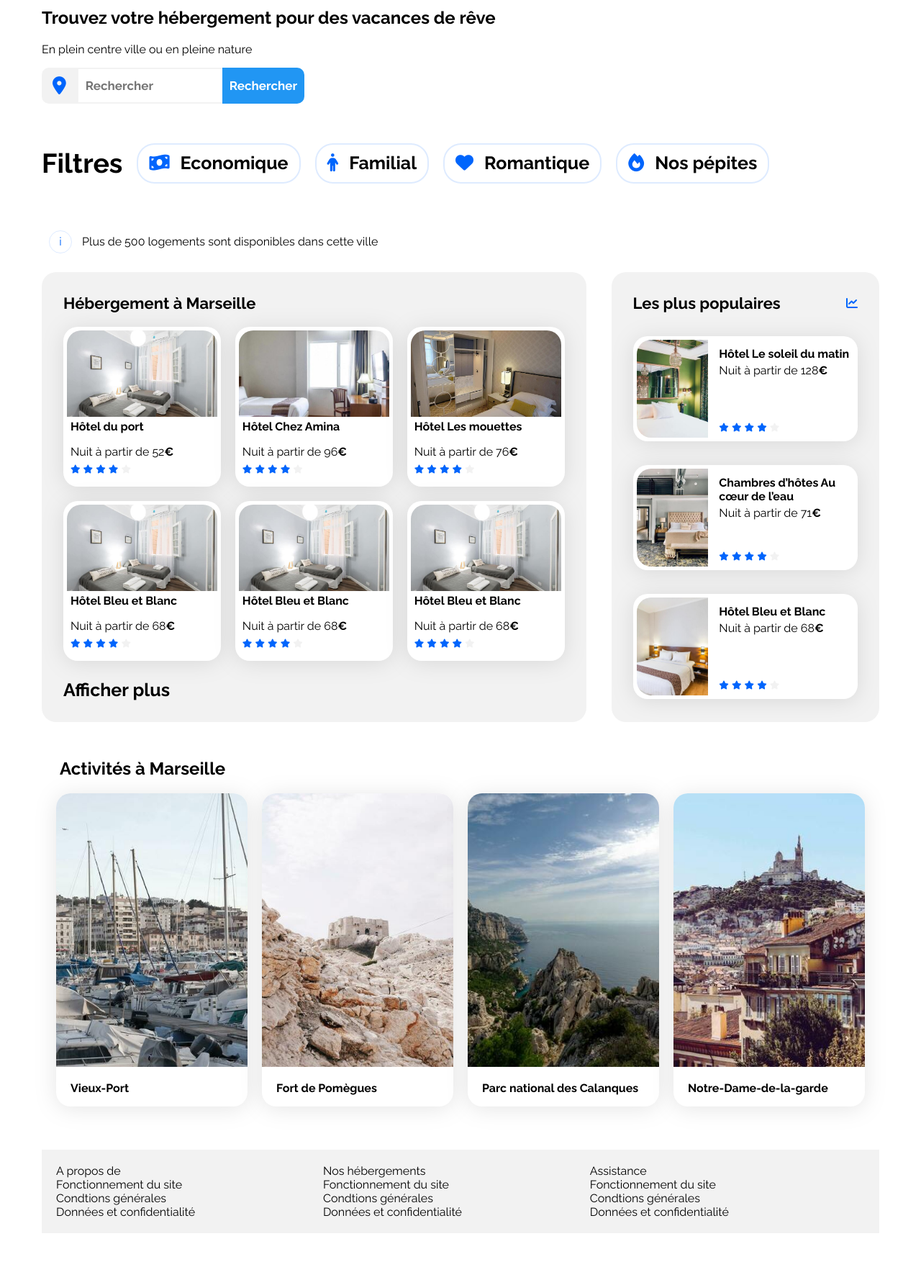
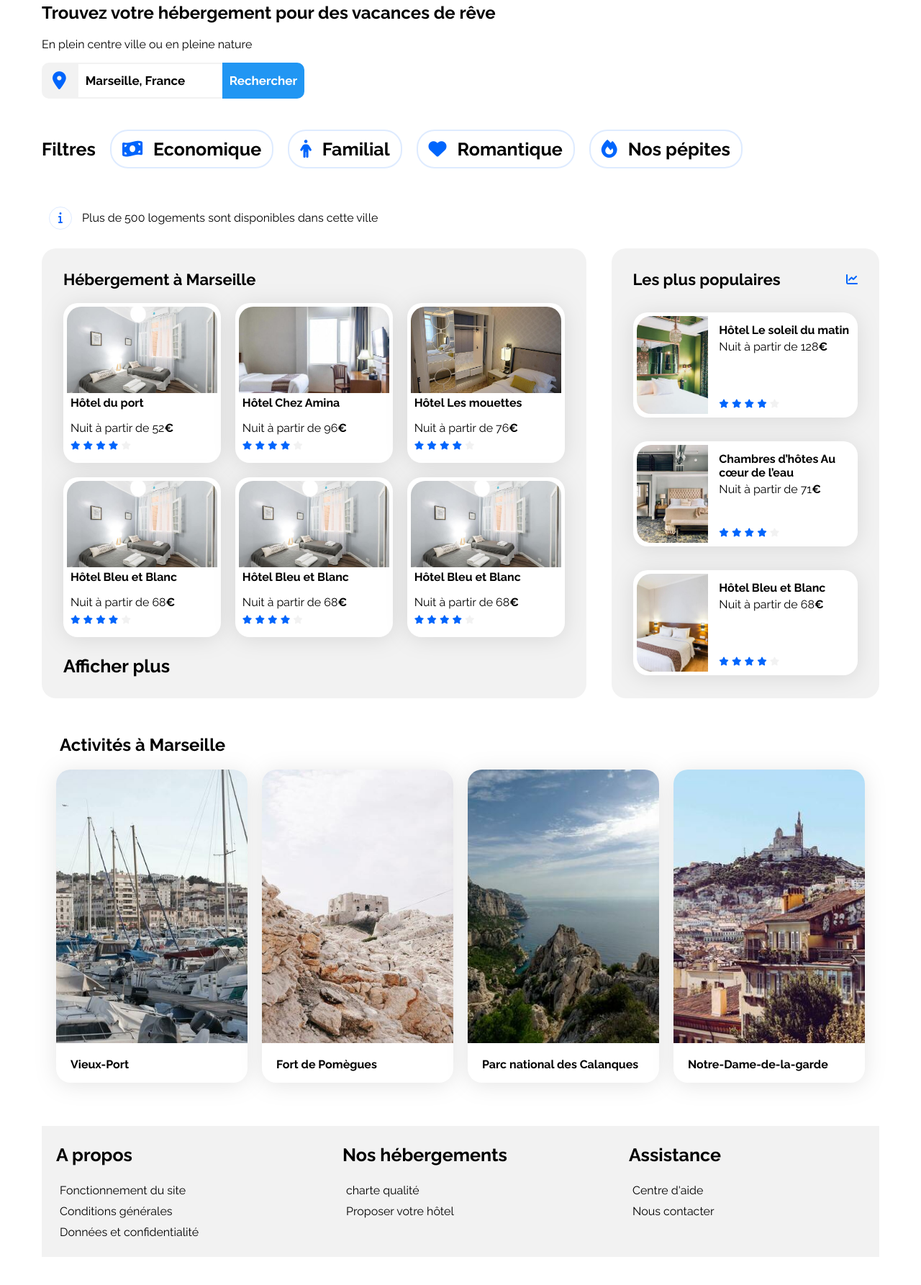
Before and after one commit to tipouf/projet2-maquette-vers-site, a plain HTML site: page index.html in a window 1280 px wide. Shown: the part 87-1872 px from the top of the page at 72% size. Before the commit the page ends 1808 px from the top, so only its background shows below. Drawn offline with Linux system fonts and the light colour scheme.

Commit message:
filtre ok en desktop

```diff
--- a/css/style.css
+++ b/css/style.css
@@ -63,7 +63,7 @@ header {
 
 header img {
   margin: 20px 0;
-  width: 80px;
+  width: 59px;
 }
 
 .navbar-menu {
@@ -135,22 +135,33 @@ header img {
   flex-wrap: wrap;
 }
 
-.filtre-etiquette p {
-  display: block;
+.filtre-title {
+  margin-right: 20px;
+}
+
+.filtre-groupe {
+  display: flex;
+  align-items: center;
+  flex-wrap: wrap;
+}
+
+.filtre-label {
+  display: inline-block;
   min-width: fit-content;
-  margin-left: 20px;
+  margin-block: 0;
+  margin-right: 20px;
   border: 2px solid var(--filter-bg-color);
   border-radius: 25px;
   padding-block: 10px;
   padding-right: 15px;
 }
 
-.filtre-etiquette p:hover {
+.filtre-label:hover {
   background: var(--filter-bg-color);
   color: var(--main-color);
 }
 
-.filtre-etiquette p i {
+.filtre-label i {
   padding-inline: 15px;
 }
 
@@ -323,7 +334,7 @@ a {
 
 .hebergements-grid {
   display: grid;
-  grid-template-columns: repeat(auto-fill, minmax(30%, 1fr));
+  grid-template-columns: repeat(auto-fill, minmax(200px, 1fr));
   grid-gap: 20px;
 }
 
@@ -342,10 +353,6 @@ a {
 
 .hebergement-card .card-subtitle {
   margin-bottom: 5px;
-}
-
-.activites {
-  width: 100%;
 }
 
 /****** Activites ***********/
@@ -381,19 +388,27 @@ a {
 }
 
 .footer-content {
-  margin-top: 60px;
-  width: 100%;
+  display: grid;
+  grid-template-columns: repeat(auto-fit, minmax(200px, 1fr));
+  margin: 60px auto 80px auto;
   background-color: var(--main-bg-color);
-  padding: 20px;
-  box-sizing: border-box;
-  display: flex;
-  flex-direction: row;
+  padding: 0 0 20px 20px;
+  gap: 50px;
 }
 
-.footer-links {
-  display: flex;
-  flex-direction: column;
-  width: 33%;
+.footer-col > * {
+  display: block;
+  width: max-content;
+}
+
+.footer-col > h3 {
+  margin-bottom: 20px;
+  font-size: 25px;
+}
+
+.footer-col a {
+  padding: 5px 5px;
+}
 
 /* Le code ci-dessous correspond à la version responsive uniquement */
 
--- a/index.html
+++ b/index.html
@@ -45,22 +45,24 @@
             <div class="icon">
               <i class="fa-solid fa-map-marker-alt"></i>
             </div>
-            <input type="text" placeholder="Rechercher" />
+            <input type="text" placeholder="Rechercher" value="Marseille, France"/>
             <button type="submit">Rechercher</button>
           </form>
           <div class="filtre-etiquette">
-            <h2>Filtres</h2>
-            <p><i class="fa-solid fa-money-bill-wave"></i>Economique</p>
-            <p><i class="fa-solid fa-person" aria-hidden="true"></i>Familial</p>
-            <p>
+            <p class="filtre-title">Filtres</p>
+            <div class="filtre-groupe">
+              <p class="filtre-label"><i class="fa-solid fa-money-bill-wave"></i>Economique</p>
+              <p class="filtre-label"><i class="fa-solid fa-person" aria-hidden="true"></i>Familial</p>
+              <p class="filtre-label">
                 <i class="fa-solid fa-heart" aria-hidden="true"></i>Romantique
               </p>
-            <p>
+              <p class="filtre-label">
                 <i class="fa-solid fa-fire" aria-hidden="true"></i>Nos pépites
               </p>
             </div>
+          </div>
           <div class="tooltip">
-            <div class="tooltip-logo">i</div>
+            <div class="tooltip-logo"><i class="fa-solid fa-info"></i></div>
               <span class="tooltip-text">Nombre de résultat associé à cette recherche</span>
             </div> Plus de 500 logements sont disponibles dans cette ville</p>
           </div>
@@ -337,59 +339,21 @@
       </main>
           <footer>
       <div class="footer-content">
-          <div class="footer-links">
-            <thead>
-              <tr>
-                <th>A propos de</th>
-              </tr>
-            </thead>
-            <tr title="A propos de">
-              <td>
-                <a href="*">Fonctionnement du site</a>
-              </td>
-              <td>
-                <a href="*">Condtions générales</a>
-              </td>
-              <td>
-                <a href="*">Données et confidentialité</a>
-              </td>
-            </tr>
+        <div class="footer-col">
+          <h3>A propos</h3>
+          <a href="#">Fonctionnement du site</a>
+          <a href="#">Conditions générales</a>
+          <a href="#">Données et confidentialité</a>
         </div>
-          <div class="footer-links">
-            <thead>
-              <tr>
-                <th>Nos hébergements</th>
-              </tr>
-            </thead>
-            <tr title="A propos de">
-              <td>
-                <a href="*">Fonctionnement du site</a>
-              </td>
-              <td>
-                <a href="*">Condtions générales</a>
-              </td>
-              <td>
-                <a href="*">Données et confidentialité</a>
-              </td>
-            </tr>
+        <div class="footer-col">
+          <h3>Nos hébergements</h3>
+          <a href="#">charte qualité</a>
+          <a href="#">Proposer votre hôtel</a>
         </div>
-          <div class="footer-links">
-            <thead>
-              <tr>
-                <th>Assistance</th>
-              </tr>
-            </thead>
-            <tr title="A propos de">
-              <td>
-                <a href="*">Fonctionnement du site</a>
-              </td>
-              <td>
-                <a href="*">Condtions générales</a>
-              </td>
-              <td>
-                <a href="*">Données et confidentialité</a>
-              </td>
-            </tr>
+        <div class="footer-col">
+          <h3>Assistance</h3>
+          <a href="#">Centre d'aide</a>
+          <a href="#">Nous contacter</a>
         </div>
       </div>
     </footer>
```
Lines whose indentation alone changed are shown as unchanged.
